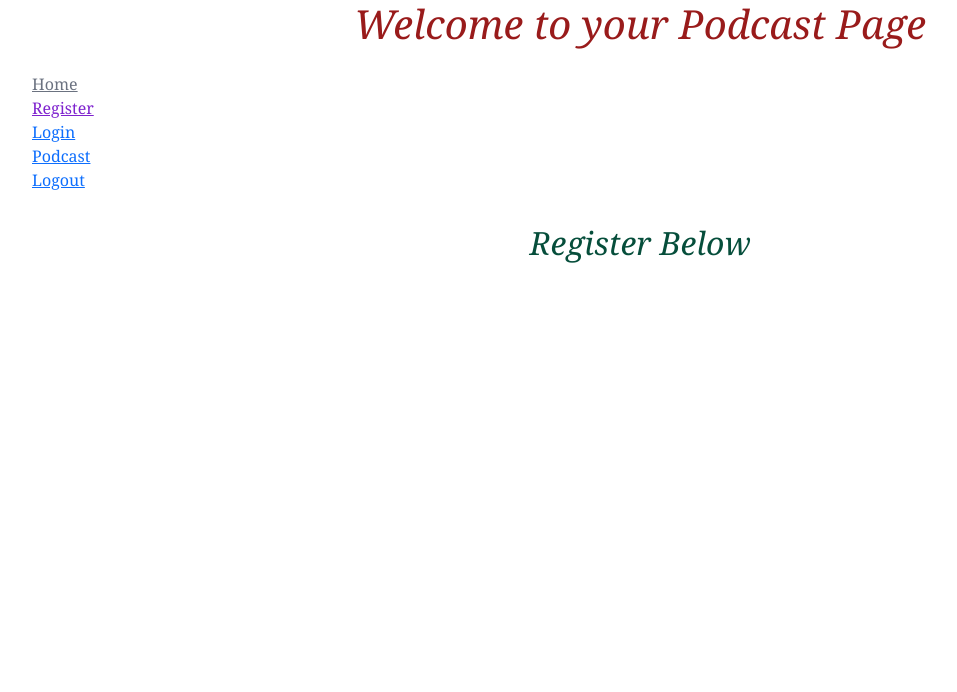
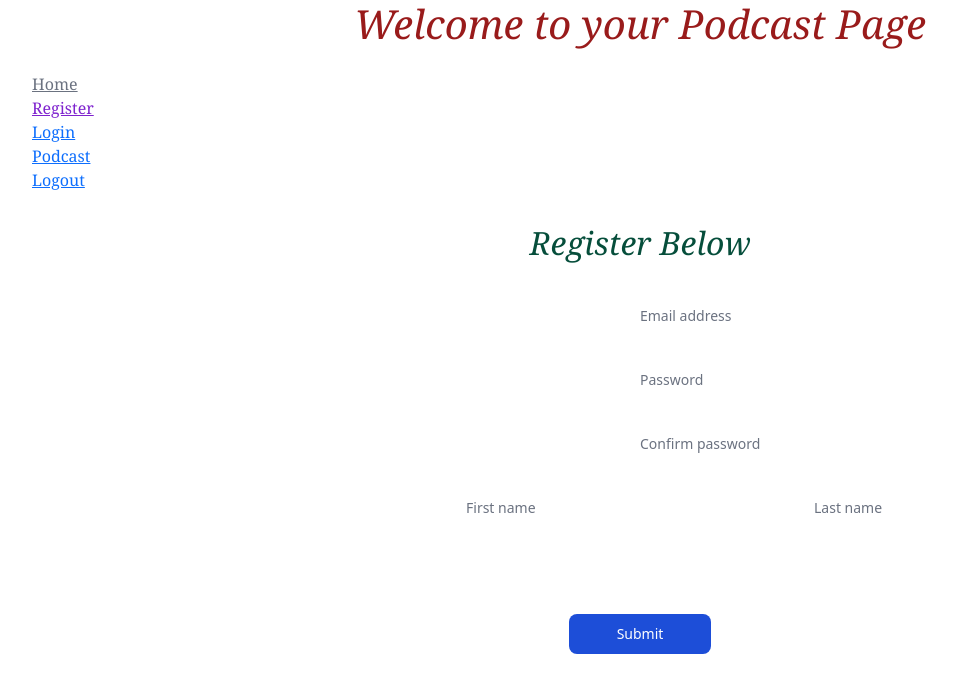
Before and after one commit to skroll13/capstoneProject, a React (Create React App) app: page /register in a window 1280 px wide. Shown: the top 692 px of the page, without its empty margins (0-957 px from the left). Built offline with nearby package versions, Linux system fonts and the light colour scheme.

Commit message:
register file

```diff
--- a/src/components/Register.jsx
+++ b/src/components/Register.jsx
@@ -23,11 +23,111 @@ const Register = () => {
   }
   return (
     <>
-    <Nav />
-      <div className="text-center">
-          <h2 className="text-emerald-900 italic font-serif">Register Below</h2>
-        <div>
-          <input className="input"></input>
+      <Nav />
+      <div className='text-center'>
+        <h2 className='font-serif italic text-emerald-900'>Register Below</h2>
+  <br  />
+        <div class='mx-auto max-w-2xl'>
+          <form>
+            <div class='group relative z-0 mb-6 w-full'>
+              <input
+                type='email'
+                name='floating_email'
+                class='peer block w-full appearance-none border-0 border-b-2 border-gray-300 bg-transparent py-2.5 px-0 text-sm text-gray-900 focus:border-blue-600 focus:outline-none focus:ring-0 dark:border-gray-600 dark:text-white dark:focus:border-blue-500'
+                placeholder=' '
+                required
+              />
+              <label
+                for='floating_email'
+                class='absolute top-3 -z-10 origin-[0] -translate-y-6 scale-75 transform text-sm text-gray-500 duration-300 peer-placeholder-shown:translate-y-0 peer-placeholder-shown:scale-100 peer-focus:left-0 peer-focus:-translate-y-6 peer-focus:scale-75 peer-focus:text-blue-600 dark:text-gray-400 peer-focus:dark:text-blue-500'>
+                Email address
+              </label>
+            </div>
+            <div class='group relative z-0 mb-6 w-full'>
+              <input
+                type='password'
+                name='floating_password'
+                id='floating_password'
+                class='peer block w-full  border-0 border-b-2 border-gray-300 bg-transparent py-2.5 px-0 text-sm text-gray-900 focus:border-blue-600 focus:outline-none focus:ring-0 dark:border-gray-600 dark:text-white dark:focus:border-blue-500'
+                placeholder=' '
+                required
+              />
+              <label
+                for='floating_password'
+                class='absolute top-3 -z-10 origin-[0] -translate-y-6 scale-75 transform text-sm text-gray-500 duration-300 peer-placeholder-shown:translate-y-0 peer-placeholder-shown:scale-100 peer-focus:left-0 peer-focus:-translate-y-6 peer-focus:scale-75 peer-focus:text-blue-600 dark:text-gray-400 peer-focus:dark:text-blue-500'>
+                Password
+              </label>
+            </div>
+            <div class='group relative z-0 mb-6 w-full'>
+              <input
+                type='password'
+                name='repeat_password'
+                id='floating_repeat_password'
+                class='peer block w-full appearance-none border-0 border-b-2 border-gray-300 bg-transparent py-2.5 px-0 text-sm text-gray-900 focus:border-blue-600 focus:outline-none focus:ring-0 dark:border-gray-600 dark:text-white dark:focus:border-blue-500'
+                placeholder=' '
+                required
+              />
+              <label
+                for='floating_repeat_password'
+                class='absolute top-3 -z-10 origin-[0] -translate-y-6 scale-75 transform text-sm text-gray-500 duration-300 peer-placeholder-shown:translate-y-0 peer-placeholder-shown:scale-100 peer-focus:left-0 peer-focus:-translate-y-6 peer-focus:scale-75 peer-focus:text-blue-600 dark:text-gray-400 peer-focus:dark:text-blue-500'>
+                Confirm password
+              </label>
+            </div>
+            <div class='grid xl:grid-cols-2 xl:gap-6'>
+              <div class='group relative z-0 mb-6 w-full'>
+                <input
+                  type='text'
+                  name='floating_first_name'
+                  id='floating_first_name'
+                  class='peer block w-full appearance-none border-0 border-b-2 border-gray-300 bg-transparent py-2.5 px-0 text-sm text-gray-900 focus:border-blue-600 focus:outline-none focus:ring-0 dark:border-gray-600 dark:text-white dark:focus:border-blue-500'
+                  placeholder=' '
+                  required
+                />
+                <label
+                  for='floating_first_name'
+                  class='absolute top-3 -z-10 origin-[0] -translate-y-6 scale-75 transform text-sm text-gray-500 duration-300 peer-placeholder-shown:translate-y-0 peer-placeholder-shown:scale-100 peer-focus:left-0 peer-focus:-translate-y-6 peer-focus:scale-75 peer-focus:text-blue-600 dark:text-gray-400 peer-focus:dark:text-blue-500'>
+                  First name
+                </label>
+              </div>
+              <div class='group relative z-0 mb-6 w-full'>
+                <input
+                  type='text'
+                  name='floating_last_name'
+                  id='floating_last_name'
+                  class='peer block w-full appearance-none border-0 border-b-2 border-gray-300 bg-transparent py-2.5 px-0 text-sm text-gray-900 focus:border-blue-600 focus:outline-none focus:ring-0 dark:border-gray-600 dark:text-white dark:focus:border-blue-500'
+                  placeholder=' '
+                  required
+                />
+                <label
+                  for='floating_last_name'
+                  class='absolute top-3 -z-10 origin-[0] -translate-y-6 scale-75 transform text-sm text-gray-500 duration-300 peer-placeholder-shown:translate-y-0 peer-placeholder-shown:scale-100 peer-focus:left-0 peer-focus:-translate-y-6 peer-focus:scale-75 peer-focus:text-blue-600 dark:text-gray-400 peer-focus:dark:text-blue-500'>
+                  Last name
+                </label>
+              </div>
+            </div>
+            <div class='grid xl:grid-cols-2 xl:gap-6'>
+              <div class='group relative z-0 mb-6 w-full'>
+                <input
+                  type='tel'
+                  pattern='[0-9]{3}-[0-9]{3}-[0-9]{4}'
+                  name='floating_phone'
+                  id='floating_phone'
+                  class='peer block w-full appearance-none border-0 border-b-2 border-gray-300 bg-transparent py-2.5 px-0 text-sm text-gray-900 focus:border-blue-600 focus:outline-none focus:ring-0 dark:border-gray-600 dark:text-white dark:focus:border-blue-500'
+                  placeholder=' '
+                  required
+                />
+
+              </div>
+
+            </div>
+            <button
+              type='submit'
+              class='w-full rounded-lg bg-blue-700 px-5 py-2.5 text-center text-sm font-medium text-white hover:bg-blue-800 focus:ring-4 focus:ring-blue-300 dark:bg-blue-600 dark:hover:bg-blue-700 dark:focus:ring-blue-800 sm:w-auto'>
+              Submit
+            </button>
+          </form>
+
+
         </div>
       </div>
     </>
```
